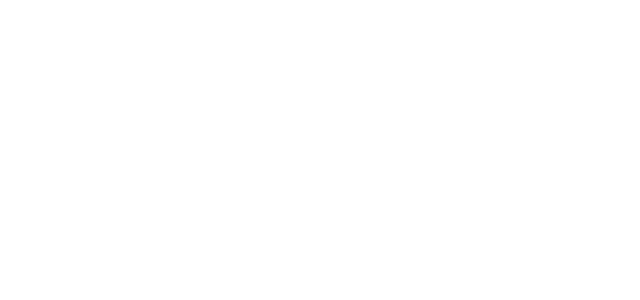
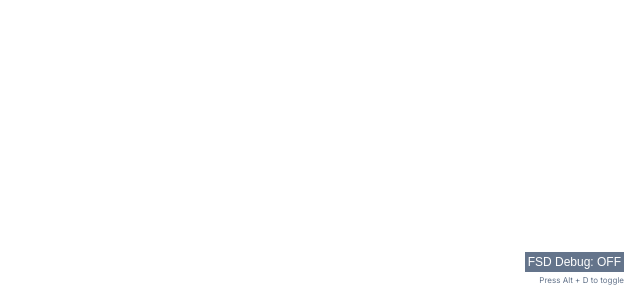
Before and after one commit to hyundai-car/frontend, a React (Vite) app in the folder web/: page / in a window 1280 px wide. Shown: the part 500-800 px from the top of the page, without its empty margins (640-1280 px from the left). Built offline with nearby package versions, Linux system fonts and the light colour scheme.

Commit message:
feat: FSD Debug 설정 추가 (#5)

```diff
--- a/web/src/app/providers/RouterProvider.tsx
+++ b/web/src/app/providers/RouterProvider.tsx
@@ -44,7 +44,11 @@
       },
       {
         element: createElement(BackHeaderLayout),
-        children: [RecommendationRoute, SearchRoute],
+        children: [RecommendationRoute],
+      },
+      {
+        element: createElement(BaseLayout),
+        children: [SearchRoute],
       },
 
       // {
--- a/web/src/main.tsx
+++ b/web/src/main.tsx
@@ -2,10 +2,12 @@
 import { createRoot } from "react-dom/client";
 import App from "@/app/App";
 import GlobalStyle from "@/app/styles/global.style";
+import { DebugToggle } from "./widgets/DebugToggle";
 
 createRoot(document.getElementById("root")!).render(
   <StrictMode>
     <GlobalStyle />
     <App />
+    <DebugToggle />
   </StrictMode>
 );
--- a/web/src/pages/search/ui/Page.tsx
+++ b/web/src/pages/search/ui/Page.tsx
@@ -1,16 +1,19 @@
-
 import { FilterState } from "@/features/search/model/types";
-import { FilterDrawer, INITIAL_FILTERS } from "@/features/search/ui/FilterDrawer";
+import {
+  FilterDrawer,
+  INITIAL_FILTERS,
+} from "@/features/search/ui/FilterDrawer";
 import { SearchBox } from "@/features/search/ui/SearchBox";
 import { BasicButton } from "@/shared/ui/button";
+import { DebugWrapper } from "@/widgets/DebugToggle";
 import { SearchCarList } from "@/widgets/search/searchCarList";
 import { useState } from "react";
 
 export function SearchPage() {
-  const [isFilterOpen, setFilterOpen] = useState(false)
-  const [filters, setFilters] = useState<FilterState>(INITIAL_FILTERS)
+  const [isFilterOpen, setFilterOpen] = useState(false);
+  const [filters, setFilters] = useState<FilterState>(INITIAL_FILTERS);
   return (
-    <div>
+    <DebugWrapper layerName="page/search">
       <SearchBox onFilterClick={() => setFilterOpen(true)} />
       <FilterDrawer
         isOpen={isFilterOpen}
@@ -18,12 +21,18 @@
         filters={filters}
         onFilterChange={setFilters}
       />
-      <br/>
-      <BasicButton color="navy" onClick={function (): void {
-        console.log("clicked");
-      }} disabled={false}>차알못을 위한 간편 진단</BasicButton>
+      <br />
+      <BasicButton
+        color="navy"
+        onClick={function (): void {
+          console.log("clicked");
+        }}
+        disabled={false}
+      >
+        차알못을 위한 간편 진단
+      </BasicButton>
 
-      <SearchCarList/>
-    </div>
+      <SearchCarList />
+    </DebugWrapper>
   );
 }
--- /dev/null
+++ b/web/src/shared/model/debug.store.ts
@@ -0,0 +1,11 @@
+import { create } from "zustand";
+
+type DebugState = {
+  isEnabled: boolean;
+  toggleDebug: () => void;
+};
+
+export const useDebugStore = create<DebugState>((set) => ({
+  isEnabled: false,
+  toggleDebug: () => set((state) => ({ isEnabled: !state.isEnabled })),
+}));
--- /dev/null
+++ b/web/src/widgets/DebugToggle/index.ts
@@ -0,0 +1,2 @@
+export { DebugToggle } from "./ui/DebugToggle";
+export { DebugWrapper } from "./ui/DebugWrapper";
--- /dev/null
+++ b/web/src/widgets/DebugToggle/ui/DebugToggle.tsx
@@ -0,0 +1,60 @@
+import { useDebugStore } from "@/shared/model/debug.store";
+import { useEffect } from "react";
+import styled from "styled-components";
+import { DebugWrapper } from "./DebugWrapper";
+
+export const DebugToggle = () => {
+  const { isEnabled, toggleDebug } = useDebugStore();
+
+  useEffect(() => {
+    const handleKeyPress = (e: KeyboardEvent) => {
+      if (e.altKey && e.key === "d") {
+        toggleDebug();
+      }
+    };
+
+    window.addEventListener("keydown", handleKeyPress);
+    return () => window.removeEventListener("keydown", handleKeyPress);
+  }, [toggleDebug]);
+
+  return (
+    <DebugWrapper layerName="widget/debug-toggle">
+      <Container>
+        <Toggle type="button" onClick={toggleDebug} $isEnabled={isEnabled}>
+          FSD Debug: {isEnabled ? "ON" : "OFF"}
+        </Toggle>
+        <HintText>Press Alt + D to toggle</HintText>
+      </Container>
+    </DebugWrapper>
+  );
+};
+
+const Container = styled.div`
+  position: fixed;
+  bottom: 16px;
+  right: 16px;
+  z-index: 9999;
+  display: flex;
+  flex-direction: column;
+  align-items: flex-end;
+  gap: 4px;
+`;
+
+const Toggle = styled.button<{ $isEnabled: boolean }>`
+  padding: 3px;
+  background-color: ${({ $isEnabled }) => ($isEnabled ? "#2573e5" : "#64748b")};
+  color: white;
+  font-size: 12px;
+  cursor: pointer;
+  border: none;
+  transition: all 0.2s ease;
+
+  &:hover {
+    opacity: 0.9;
+  }
+`;
+
+const HintText = styled.span`
+  font-size: 8px;
+  color: #64748b;
+`;
--- /dev/null
+++ b/web/src/widgets/DebugToggle/ui/DebugWrapper.tsx
@@ -0,0 +1,51 @@
+import styled from "styled-components";
+import type { PropsWithChildren } from "react";
+import { useDebugStore } from "@/shared/model/debug.store";
+
+type DebugWrapperProps = PropsWithChildren<{
+  layerName: string;
+}>;
+
+export const DebugWrapper = ({ children, layerName }: DebugWrapperProps) => {
+  const isEnabled = useDebugStore((state) => state.isEnabled);
+
+  if (!isEnabled) {
+    return <>{children}</>;
+  }
+
+  return (
+    <StyledDebugWrapper $layerName={layerName}>{children}</StyledDebugWrapper>
+  );
+};
+
+const StyledDebugWrapper = styled.div<{ $layerName: string }>`
+  position: relative;
+  border: 1px dashed ${({ $layerName }) => getLayerColor($layerName)}dd;
+  background-color: ${({ $layerName }) => getLayerColor($layerName)}07;
+
+  &::before {
+    content: "${({ $layerName }) => $layerName}";
+    position: absolute;
+    top: 0;
+    left: 0;
+    font-size: 10px;
+    padding: 2px;
+    background-color: ${({ $layerName }) => getLayerColor($layerName)}dd;
+    color: white;
+    z-index: 1000;
+    pointer-events: none;
+    opacity: 0.7;
+  }
+`;
+
+const getLayerColor = (layerName: string): string => {
+  const [layer] = layerName.split("/");
+  const colorMap = {
+    widget: "#fa0ee9",
+    feature: "#14a200",
+    entity: "#2573e5",
+    page: "#ff0000",
+  } as const;
+
+  return colorMap[layer as keyof typeof colorMap] || "#999999";
+};
```
Also changed, not shown: web/src/shared/lib/useFeatureSlicedDebug.ts (added, +48 -0 lines).
